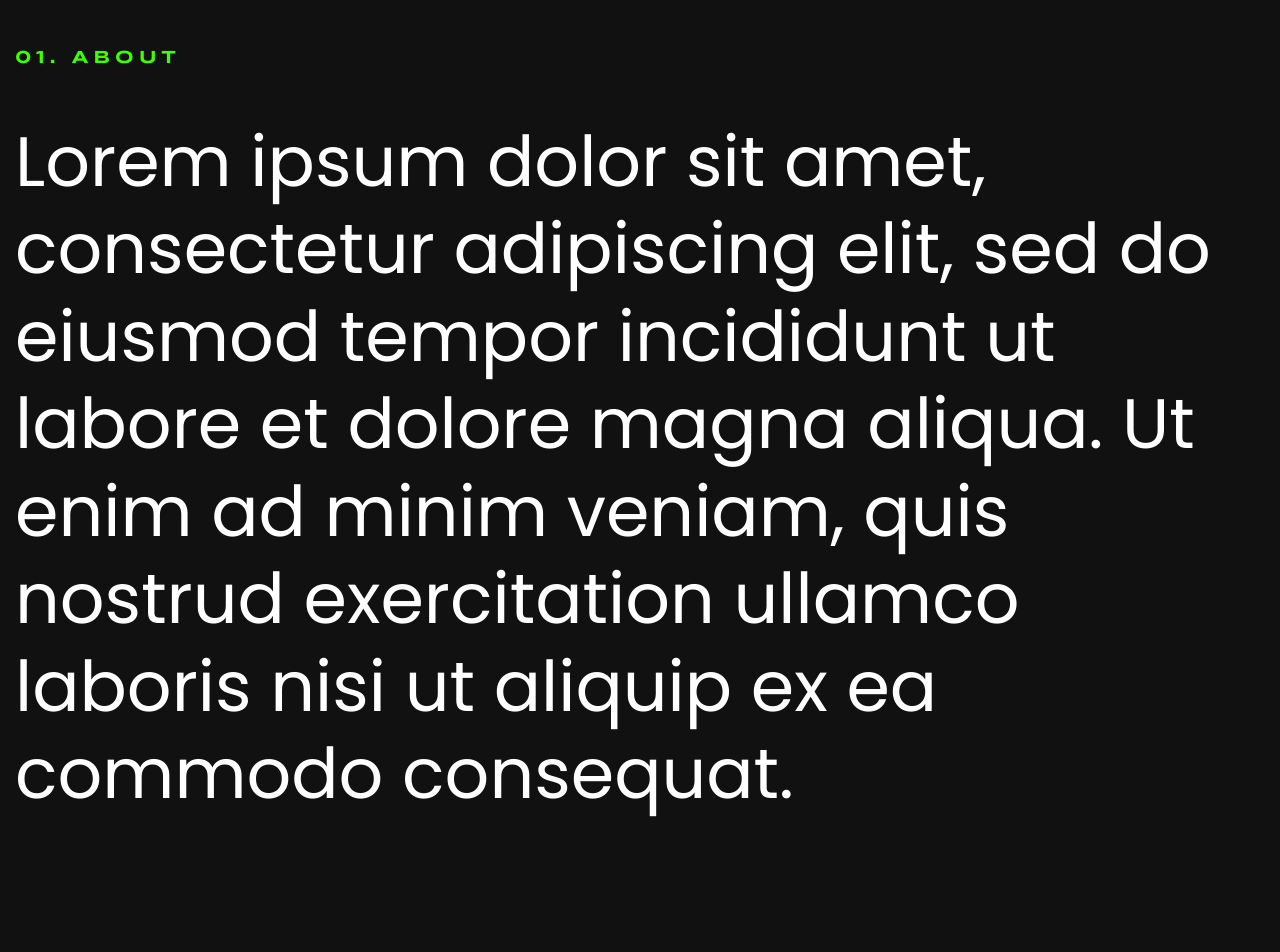
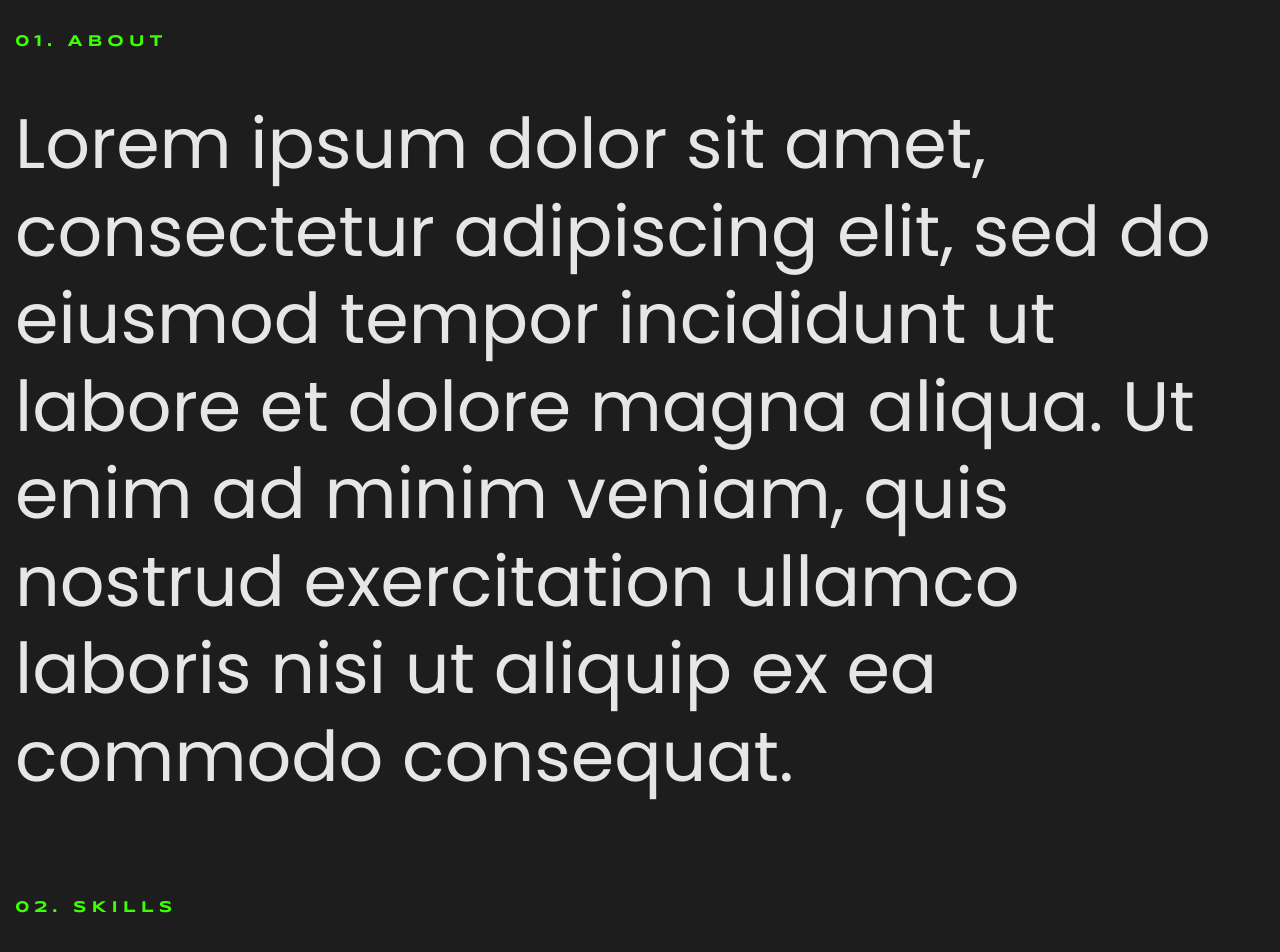
Before and after one commit to vladmasliuk/portfolio, a React (Create React App) app: page / in a window 1280 px wide. Shown: the part 816-1768 px from the top of the page. Built offline with nearby package versions, Linux system fonts and the light colour scheme.

Commit message:
skills section

```diff
--- a/package.json
+++ b/package.json
@@ -14,6 +14,7 @@
     "react-dom": "^17.0.2",
     "react-router-dom": "^5.2.0",
     "react-scripts": "4.0.3",
+    "react-skillbars": "^1.6.1",
     "styled-components": "^5.3.3",
     "web-vitals": "^1.1.2"
   },
--- a/src/components/Basic/SectionTitle.js
+++ b/src/components/Basic/SectionTitle.js
@@ -13,7 +13,7 @@ const SectionTitle = ({children}) =>{
 
 const Title = styled.h2`
     color: #3cff00;
-    font-size: 12px;
+    font-size: 16px;
     font-family: Syncopate,sans-serif;
     margin: 0 0 50px 0;
     text-transform: uppercase;
--- a/src/components/Header/Header.js
+++ b/src/components/Header/Header.js
@@ -48,9 +48,10 @@ const Header = () => {
             <MenuOverlay ref={el=> overlay = el}>
                 <Menu>
                     <MenuItem><a href="/#">01. About</a></MenuItem>
-                    <MenuItem><a href="/#">02. Experience</a></MenuItem>
-                    <MenuItem><a href="/#">03. Projects</a></MenuItem>
-                    <MenuItem><a href="/#">04. Contact</a></MenuItem>
+                    <MenuItem><a href="/#">02. Skills</a></MenuItem>
+                    <MenuItem><a href="/#">03. Experience</a></MenuItem>
+                    <MenuItem><a href="/#">04. Projects</a></MenuItem>
+                    <MenuItem><a href="/#">05. Contact</a></MenuItem>
                 </Menu>
             </MenuOverlay>
         </>
--- a/src/components/Sections/AboutSection/AboutSection.js
+++ b/src/components/Sections/AboutSection/AboutSection.js
@@ -12,7 +12,7 @@ const AboutSection = () =>{
        <>
             <Section>
                 <SectionTitle>
-                    <h2>01. About</h2>
+                    01. About
                 </SectionTitle>
                 <Text>Lorem ipsum dolor sit amet, consectetur adipiscing elit,
                     sed do eiusmod tempor incididunt ut labore et dolore magna
@@ -25,7 +25,7 @@ const AboutSection = () =>{
 }
 
 const Text = styled.p`
-    color: #fff;
+    color: #e6e6e6;
     font-size: 70px;
     line-height: 1.25;
     margin: 0;
--- a/src/components/Sections/SkillsSection/SkillsSection.js
+++ b/src/components/Sections/SkillsSection/SkillsSection.js
@@ -0,0 +1,44 @@
+import React from 'react';
+
+// libs
+import SkillBar from 'react-skillbars';
+
+// components
+import Section from '../../Basic/Section'
+import SectionTitle from '../../Basic/SectionTitle';
+
+// style
+// import styled from 'styled-components';
+
+const skills = [
+    {type: "HTML", level: 85},
+    {type: "CSS", level: 75},
+    {type: "JS", level: 75},
+    {type: "JQuery", level: 75},
+    {type: "Wordpress", level: 75},
+    {type: "React", level: 75},
+    {type: "ReactNative", level: 75},
+];
+
+const skillsColor = {
+    "bar": "#636363",
+    "title": {
+      "text": "#e6e6e6",
+      "background": "#636363"
+    }
+}
+
+const SkillsSection = () =>{
+    return(
+       <>
+            <Section>
+                <SectionTitle>
+                    02. Skills
+                </SectionTitle>
+                <SkillBar skills={skills} colors={skillsColor}/>
+            </Section>
+       </>
+    )
+}
+
+export default SkillsSection;
--- a/src/index.css
+++ b/src/index.css
@@ -11,7 +11,8 @@ body {
   -webkit-font-smoothing: antialiased;
   -moz-osx-font-smoothing: grayscale;
   font-family: Poppins;
-  background: #111;
+  background: #1d1d1d;
+  /* background: #2a2a2a; */
   height: 5000px;
 }
 
--- a/src/pages/homePage.js
+++ b/src/pages/homePage.js
@@ -4,6 +4,7 @@ import React from "react";
 import Container from '../components/Basic/Container';
 import MainSection from '../components/Sections/MainSection/MainSection';
 import AboutSection from '../components/Sections/AboutSection/AboutSection';
+import SkillsSection from '../components/Sections/SkillsSection/SkillsSection';
 
 const homePage = () =>{
     return(
@@ -11,6 +12,7 @@ const homePage = () =>{
             <MainSection/>
             <Container>
                 <AboutSection/>
+                <SkillsSection/>
             </Container>
         </>
     )
```
Also changed, not shown: 1 other file (tests, documents, lock files or other folders).
